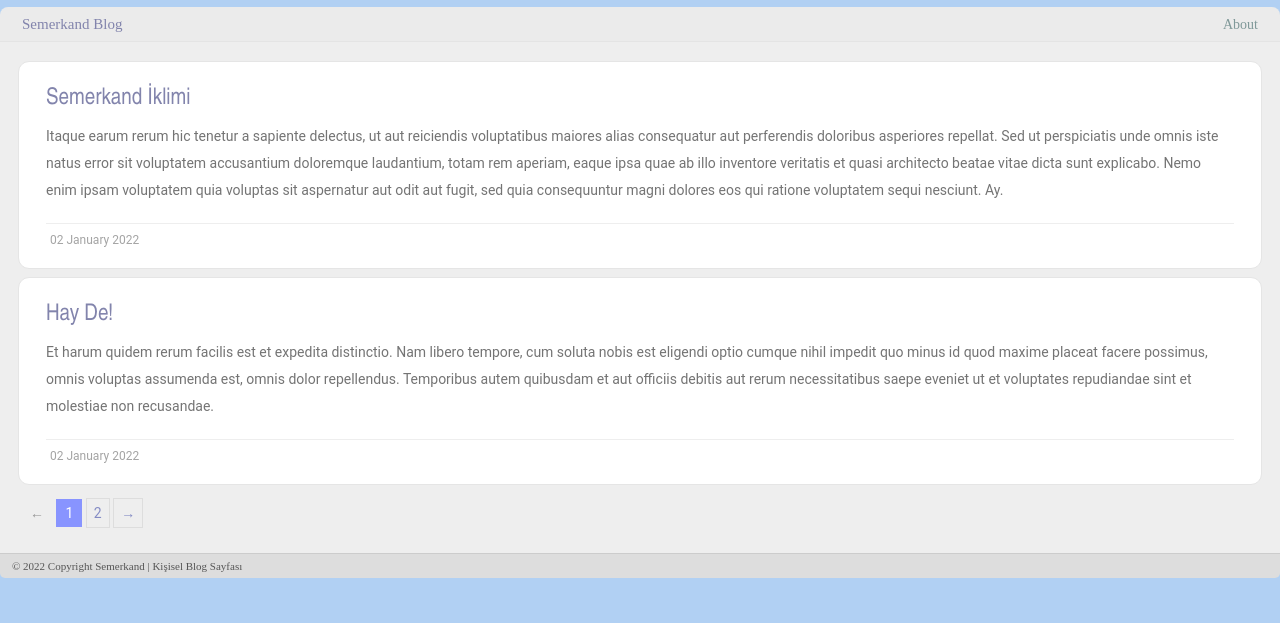
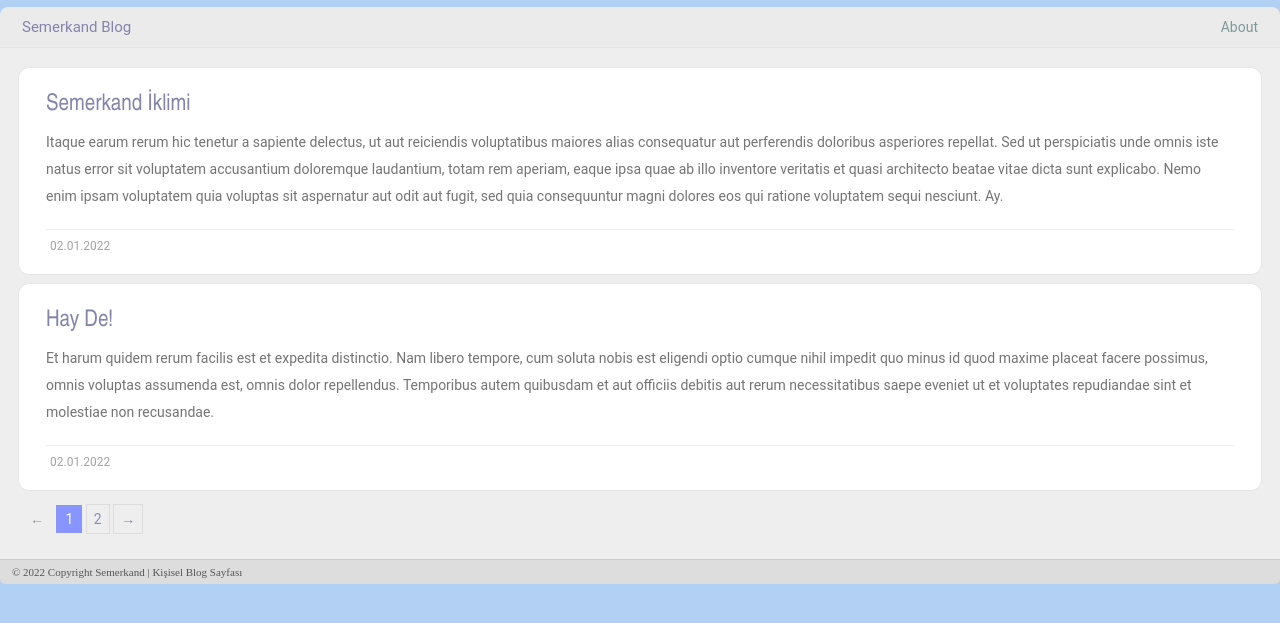
Before and after one commit to mtnzorlu/semerkand, a Jekyll site: the page built from index.html, in a window 1280 px wide. Shown: the top 623 px of the page. Built offline with Jekyll 4.4.1, drawn with Linux system fonts in a browser that asks for light colours; the list of posts is cut into pages by our own code.

Commit message:
date gun.ay.yıl

```diff
--- a/_layouts/main.html
+++ b/_layouts/main.html
@@ -8,7 +8,7 @@ layout: default
 
 
   <div class="card-action">{{ post.excerpt }}</div>
-  <div class="date">{{ post.date | date_to_long_string }}</div>
+  <div class="date">{{ post.date | date: "%d.%m.%Y" }}</div>
 </div>
 {% endfor %}
 
--- a/_layouts/post.html
+++ b/_layouts/post.html
@@ -6,7 +6,7 @@ layout: default
         <h1 class="title"><a href="{{ site.baseurl }}{{ page.url }}">{{ page.title }}</a></h1>
 
         <div class="date">
-            <span>{{ page.date | date_to_string }}</span>
+            <span>{{ page.date | date: "%d.%m.%Y" }}</span>
             <span class="category">
               <a href="{{ site.baseurl }}/categories/all.html">Categories</a>
             </span>
--- a/assets/css/style.css
+++ b/assets/css/style.css
@@ -3,7 +3,8 @@ body{border: 0; margin: 0; padding: 0; box-sizing: border-box; background-color:
 .content{background-color: #eeeeee; padding: 11px 18px;
 font-family: 'Roboto', Arial, Helvetica, sans-serif; color: #535353; font-size: 17px; line-height: 27px;}
 
-.nav-wrapper{background-color: #ebebeb; padding: 8px 22px; border-radius: 8px 8px 0 0;  margin-top: 7px;
+.nav-wrapper{background-color: #ebebeb; padding: 11px 22px; border-radius: 8px 8px 0 0;  margin-top: 7px;
+    font-size: 11px; font-family: 'Roboto', Arial, Helvetica, 'Open Sans', sans-serif;
     display: flex; align-items: center; flex-wrap: wrap; justify-content: space-between; border-bottom: 1px solid #e4e4e4;}
 .logo{color: #8284ac; font-size: 15px; text-decoration: none;}
 .menu{margin: 0; padding: 0;} .menu li{list-style-type: none;}
```
